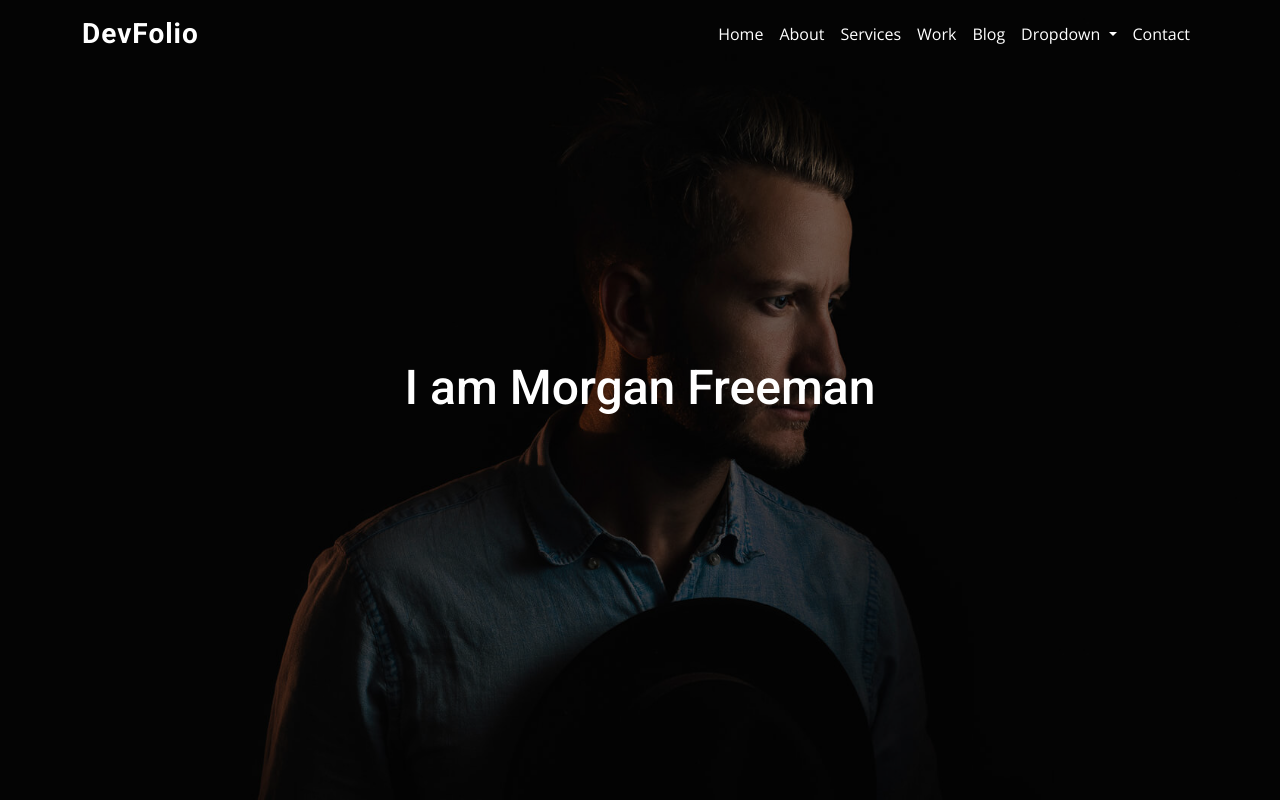
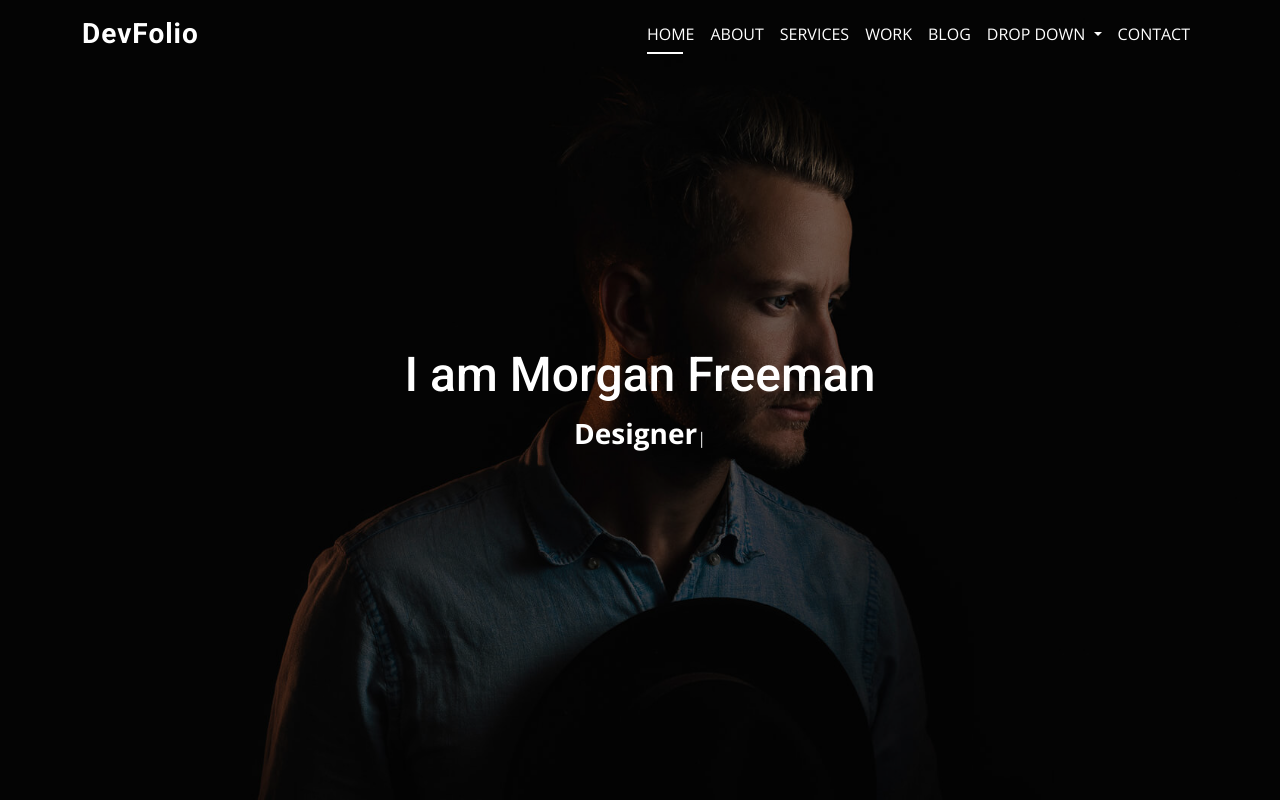
Before and after one commit to khaledradwan96/DevFolio, a plain HTML site: page index.html in a window 1280 px wide. Drawn offline with nearby package versions, Linux system fonts and the light colour scheme.

Commit message:
coding (Header + Home) Sections

```diff
--- a/css/style.css
+++ b/css/style.css
@@ -38,61 +38,56 @@ h6 {
 }
 
 /* =====> Header <===== */
-header nav .container .nav-link,
-header .navbar-nav .nav-link.active {
+nav .navbar-brand {
+  font-size: 28px;
   color: #fff;
-}
-header .navbar-brand {
   font-family: var(--font-heading);
-  color: #fff;
-  font-size: 28px;
+  text-transform: none;
   font-weight: 600;
   letter-spacing: 1px;
 }
-header .navbar-toggler {
-  background-color: white;
-}
-header .navbar-brand:hover,
-header .nav-link:hover {
+.navbar-brand:focus,
+.navbar-brand:hover {
   color: #fff;
 }
-header .nav-item {
+.navbar .nav-item .nav-link {
+  text-transform: uppercase;
+  color: #fff !important;
   position: relative;
 }
-header .nav-link::before {
+.navbar .nav-item .nav-link::before {
   content: "";
   position: absolute;
+  z-index: -1;
   left: 8px;
   right: 100%;
   bottom: 0;
-  background-color: #fff;
+  background: #fff;
   height: 2px;
   transition: 0.3s;
-  transition-timing-function: ease-out;
 }
-header .nav-link:hover::before {
+.navbar .nav-item .nav-link:hover::before {
+  right: 30%;
+}
+.navbar .nav-item .nav-link.active::before {
   right: 30%;
 }
 
-/* =====> Home page <===== */
-.home {
+/* =====> Home <===== */
+#home {
   background-image: url(../images/hero-bg.jpg);
+  height: 100vh;
   background-size: cover;
-  background-repeat: no-repeat;
   background-position: center center;
-  position: relative;
 }
-.home .overlay {
-  position: absolute;
+#home .overlay {
   background-color: rgba(0, 0, 0, 0.5);
-  top: 0;
-  left: 0;
-  right: 0;
-  bottom: 0;
 }
-.home .content h1 {
-  position: relative;
+#home h1 {
+  font-size: 48px;
+}
+#home span {
   color: #fff;
-  font-size: 48px;
-  text-align: center;
 }
+
+/* =====> About <===== */
--- a/index.html
+++ b/index.html
@@ -26,36 +26,45 @@
 
 <body>
 
-    <!-- =====> Header <===== -->
-    <header class="fixed-top">
+
+    <!-- =====>  Header <===== -->
+    <header class="position-fixed top-0 w-100 z-1">
         <nav class="navbar navbar-expand-lg">
             <div class="container">
                 <a class="navbar-brand" href="#">DevFolio</a>
                 <button class="navbar-toggler" type="button" data-bs-toggle="collapse"
                     data-bs-target="#navbarSupportedContent" aria-controls="navbarSupportedContent"
                     aria-expanded="false" aria-label="Toggle navigation">
-                    <span class="navbar-toggler-icon"></span>
+                    <span><i class="fa-solid fa-bars text-white"></i></span>
                 </button>
-                <div class="collapse navbar-collapse justify-content-end" id="navbarSupportedContent">
-                    <ul class="navbar-nav mb-2 mb-lg-0">
-                        <li class="nav-item"><a class="nav-link active" aria-current="page" href="#">Home</a></li>
-                        <li class="nav-item"><a class="nav-link" href="#about">About</a></li>
-                        <li class="nav-item"><a class="nav-link" href="#services">Services</a></li>
-                        <li class="nav-item"><a class="nav-link" href="#work">Work</a></li>
-                        <li class="nav-item"><a class="nav-link" href="#blog">Blog</a></li>
-                        <!-- Drop Down -->
+                <div class="collapse navbar-collapse" id="navbarSupportedContent">
+                    <ul class="navbar-nav ms-auto mb-2 mb-lg-0">
+                        <li class="nav-item">
+                            <a class="nav-link active" aria-current="page" href="#">Home</a>
+                        </li>
+                        <li class="nav-item">
+                            <a class="nav-link" href="#">About</a>
+                        </li>
+                        <li class="nav-item">
+                            <a class="nav-link" href="#">Services</a>
+                        </li>
+                        <li class="nav-item">
+                            <a class="nav-link" href="#">Work</a>
+                        </li>
+                        <li class="nav-item">
+                            <a class="nav-link" href="#">Blog</a>
+                        </li>
                         <li class="nav-item dropdown">
                             <a class="nav-link dropdown-toggle" href="#" role="button" data-bs-toggle="dropdown"
                                 aria-expanded="false">
-                                Dropdown
+                                Drop down
                             </a>
                             <ul class="dropdown-menu">
                                 <li><a class="dropdown-item" href="#">Drop Down 1</a></li>
-                                <li>
-                                    <a class="dropdown-item dropdown-toggle" href="#">
+                                <li><a class="dropdown-item" href="#">
                                         Deep Drop Down
                                     </a>
-                                    <ul class="dropdown-menu">
+                                    <ul class="dropdown-menu2">
                                         <li><a class="dropdown-item" href="#">Deep Drop Down 1</a></li>
                                         <li><a class="dropdown-item" href="#">Deep Drop Down 2</a></li>
                                         <li><a class="dropdown-item" href="#">Deep Drop Down 3</a></li>
@@ -63,26 +72,41 @@
                                         <li><a class="dropdown-item" href="#">Deep Drop Down 5</a></li>
                                     </ul>
                                 </li>
+                                <li><a class="dropdown-item" href="#">Drop Down 3</a></li>
                                 <li><a class="dropdown-item" href="#">Drop Down 2</a></li>
-                                <li><a class="dropdown-item" href="#">Drop Down 3</a></li>
                                 <li><a class="dropdown-item" href="#">Drop Down 4</a></li>
                             </ul>
                         </li>
-                        <li class="nav-item"><a class="nav-link" href="#contact">Contact</a></li>
+                        <li class="nav-item">
+                            <a class="nav-link" href="#">Contact</a>
+                        </li>
                     </ul>
                 </div>
             </div>
         </nav>
     </header>
 
-    <!-- =====> Home page <===== -->
-    <section class="home vh-100 d-flex flex-wrap justify-content-center align-content-center">
-        <div class="overlay"></div>
-        <div class="content">
-            <h1 class="mb-4">I am Morgan Freeman</h1>
+    <!-- =====>  Home <===== -->
+    <section id="home" class="d-flex justify-content-center align-items-center position-relative">
+        <div class="overlay position-absolute top-0 bottom-0 w-100"></div>
+        <div class="container">
+            <div class="content text-center text-white position-relative">
+                <h1 class="text-white ">I am Morgan Freeman</h1>
+                <span id="type" class="fs-3 fw-bold"></span>
+            </div>
         </div>
     </section>
 
+
+    <script src="https://unpkg.com/typed.js@2.1.0/dist/typed.umd.js"></script>
+
+    <script>
+        var typed = new Typed('#type', {
+            strings: ['Freelancer', 'Photographer', 'Designer', 'Developer'],
+            typeSpeed: 70,
+            Infinity,
+        });
+    </script>
 
     <script src="js/bootstrap.bundle.min.js"></script>
 </body>
```
